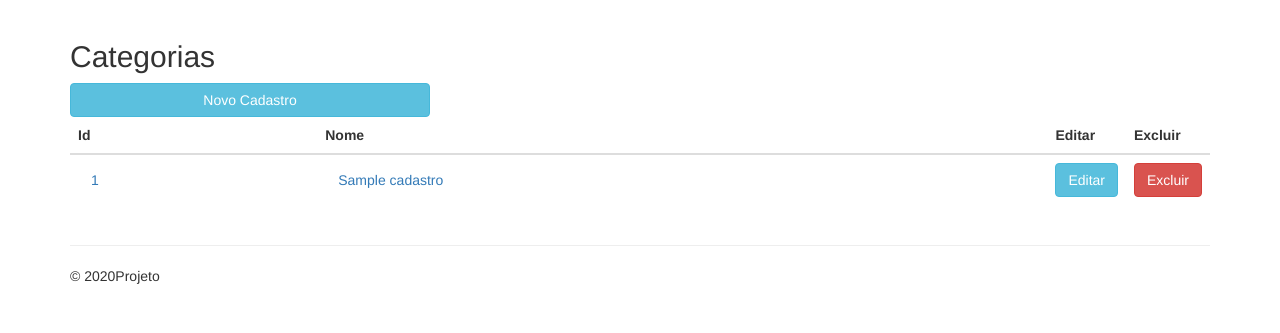
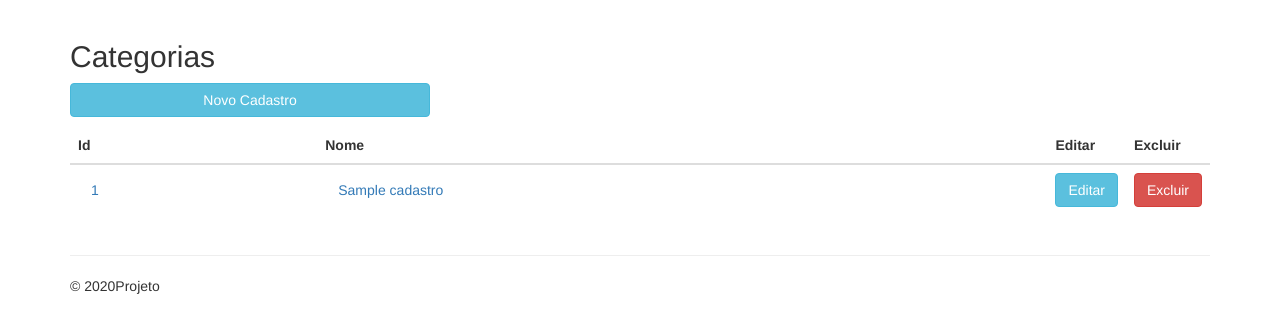
Before and after one commit to Vileza/Meu, a PHP site: page /lista-cadastro.php in a window 1280 px wide. Shown: the part 52-385 px from the top of the page. Run offline with PHP 8.4, Linux system fonts and the light colour scheme; tables that the repository leaves empty or names only in its code hold one stand-in row (values such as "Sample post").

Commit message:
Trantando erro de listagem

```diff
--- a/view/lista-cadastro.php
+++ b/view/lista-cadastro.php
@@ -20,7 +20,8 @@
 
 <div class="row">
     <div class="col-md-12">
-        <table class="table">
+      <?php if(COUNT($listando) > 0 ): ?>
+        <table class="table" style="margin-top:10px;">
             <thead>
                 <tr>
                     <th>Id</th>
@@ -40,6 +41,9 @@
                 <?php endforeach; ?>
             </tbody>
         </table>
+      <?php else: ?>
+        <p>Nenhum item encontado.</p>
+      <?php endif; ?>
     </div>
 </div>
 <?php require "padrao/rodape.php"; ?>
```
